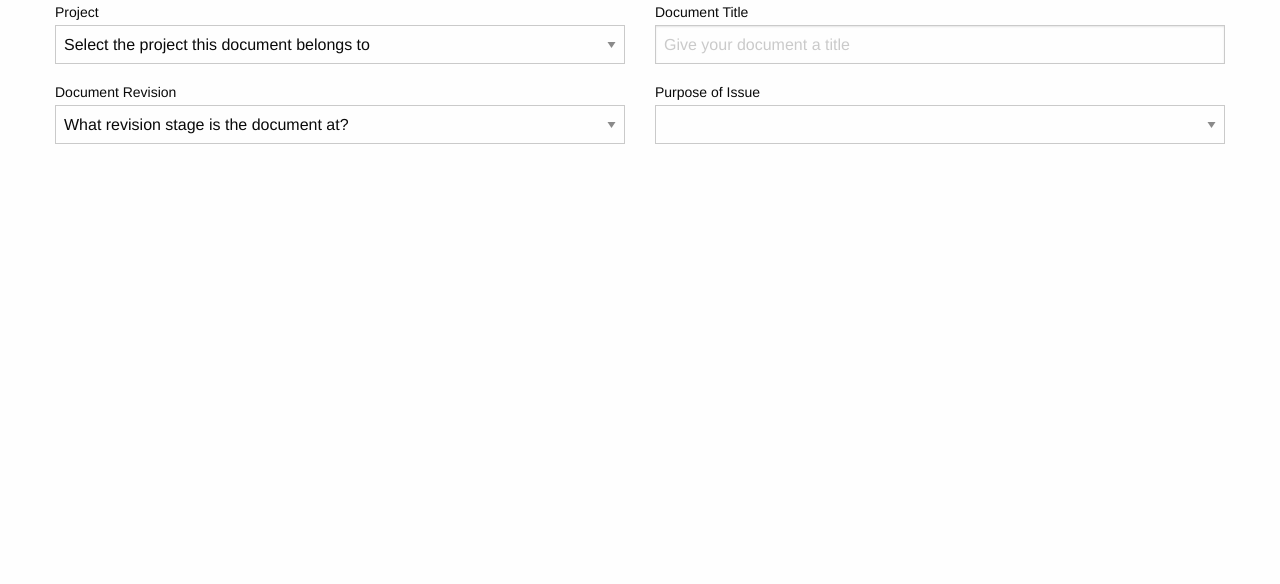
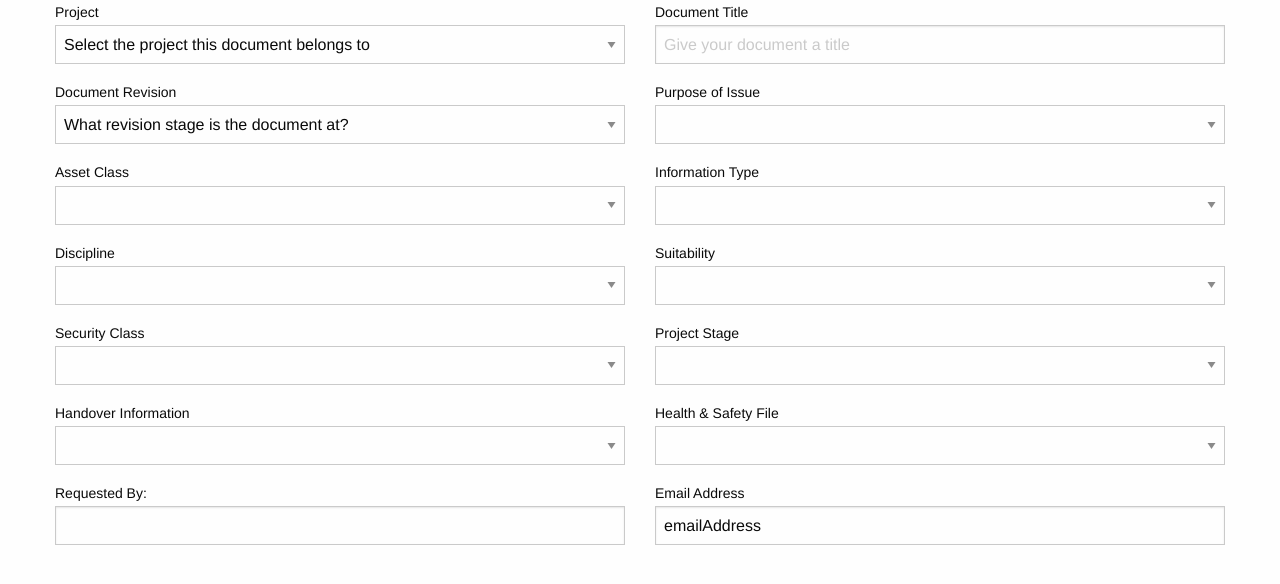
Before and after one commit to Senny10/CapitalDNRF, a React (Create React App) app in the folder document-numbers/: page / in a window 1280 px wide. Shown: the top 584 px of the page. Built offline with nearby package versions, Linux system fonts and the light colour scheme.

Commit message:
updated form state

```diff
--- a/document-numbers/src/App.tsx
+++ b/document-numbers/src/App.tsx
@@ -19,144 +19,23 @@ function App() {
     documentTitle: '',
     documentRevision: '',
     purposeOfIssue: '',
+    assetClass: '',
+    infotype: '',
+    discipline: '',
+    suitability: '',
+    securityClass: '',
+    projectStage: '',
+    handoverInformation: '',
+    hsf: '',
+    requested: '',
+    emailAddress: '',
+
   });
 
   return (
     <div className="App">
       <Form formState={formState} setFormState={setFormState} />
 
-      {/* <form onSubmit={handleSubmit(onSubmit)}>
-        <div className="form-control">
-          <label>Project</label>
-          <input type='project' {...register('project', {
-            required: true
-          })} name='project' />
-          {errors.project?.type === "required" && (
-            <p className="errorMsg">Project number is required.</p>
-          )}
-        </div>
-        <div className="form-control">
-          <label>Document Revision</label>
-          <input type='docrev' {...register('docrev', {
-            required: true
-          })} name='docrev' />
-          {errors.docrev?.type === "required" && (
-            <p className="errorMsg">Document revision is required.</p>
-          )}
-        </div>
-        <div className="form-\control">
-          <label>Document Title</label>
-          <input type='doctitle' {...register('doctitle', {
-            required: true
-          })} name='doctitle' />
-          {errors.doctitle?.type === "required" && (
-            <p className="errorMsg">Document title is required.</p>
-          )}
-        </div>
-        <div className="form-control">
-          <label>Purpose of Issue</label>
-          <input type='purpOfIssue' {...register('purpOfIssue', {
-            required: true
-          })} name='purpOfIssue' />
-          {errors.purpOfIssue?.type === "required" && (
-            <p className="errorMsg">Document purpose of issue is required.</p>
-          )}
-        </div>
-        <div className="form-control">
-          <label>Asset Class</label>
-          <input type='assetclass' {...register('assetclass', {
-            required: true
-          })} name='assetclass' />
-          {errors.assetclass?.type === "required" && (
-            <p className="errorMsg">Document asset case required.</p>
-          )}
-        </div>
-        <div className="form-control">
-          <label>Information Type</label>
-          <input type='infotype' {...register('infotype', {
-            required: true
-          })} name='infotype' />
-          {errors.infotype?.type === "required" && (
-            <p className="errorMsg">Document type is required.</p>
-          )}
-        </div>
-        <div className="form-control">
-          <label>Discipline</label>
-          <input type='discipline' {...register('discipline', {
-            required: true
-          })} name='discipline' />
-          {errors.discipline?.type === "required" && (
-            <p className="errorMsg">Document discipline of issue is required.</p>
-          )}
-        </div>
-        <div className="form-control">
-          <label>Suitability</label>
-          <input type='suitability' {...register('suitability', {
-            required: true
-          })} name='suitability' />
-          {errors.suitability?.type === "required" && (
-            <p className="errorMsg">Suitability code is required.</p>
-          )}
-        </div>
-        <div className="form-control">
-          <label>TfL Security Classification</label>
-          <input type='securityclass' {...register('securityclass', {
-            required: true
-          })} name='securityclass' />
-          {errors.securityclass?.type === "required" && (
-            <p className="errorMsg">Security class is required.</p>
-          )}
-        </div>
-        <div className="form-control">
-          <label>Project Stage</label>
-          <input type='projstage' {...register('projstage', {
-            required: true
-          })} name='projstage' />
-          {errors.projstage?.type === "required" && (
-            <p className="errorMsg">Project stage is required.</p>
-          )}
-        </div>
-        <div className="form-control">
-          <label>Handover Information</label>
-          <input type='handoverinfo' {...register('handoverinfo', {
-            required: true
-          })} name='handoverinfo' />
-          {errors.handoverinfo?.type === "required" && (
-            <p className="errorMsg">Handover information is required.</p>
-          )}
-        </div>
-        <div className="form-control">
-          <label>Health &amp; Safety File</label>
-          <input type='hsf' {...register('hsf', {
-            required: true
-          })} name='hsf' />
-          {errors.hsf?.type === "required" && (
-            <p className="errorMsg">REQUIRED!!!</p>
-          )}
-        </div>
-        <div className="form-control">
-          <label>Requested by:</label>
-          <input type='requested' {...register('requested', {
-            required: true
-          })} name='requested' />
-          {errors.requested?.type === "required" && (
-            <p className="errorMsg">REQUIRED!!! - Who needs to see this number??</p>
-          )}
-        </div>
-        <div className="form-control">
-          <label>Project Email Address</label>
-          <input type='emailAddress' {...register('emailAddress', {
-            required: true
-          })} name='emailAddress' />
-          {errors.emailAddress?.type === "required" && (
-            <p className="errorMsg">Email address is required.</p>
-          )}
-        </div>
-        <div className="form-control">
-          <label></label>
-          <button type="submit">Send</button>
-        </div>
-      </form> */}
 
     </div>
   );
--- a/document-numbers/src/Components/Form.tsx
+++ b/document-numbers/src/Components/Form.tsx
@@ -7,6 +7,16 @@ export interface FormState {
     documentTitle: string;
     documentRevision: string;
     purposeOfIssue: string;
+    assetClass: string;
+    infotype: string;
+    discipline: string;
+    suitability: string;
+    securityClass: string;
+    projectStage: string;
+    handoverInformation: string;
+    hsf: string;
+    requested: string;
+    emailAddress: string;
 }
 
 interface FormProps {
@@ -68,6 +78,82 @@ const Form = ({ formState, setFormState }: FormProps) => {
                     ]}
                         updateValue={updateFormValue('purposeOfIssue')}
                     />
+                    <Input
+                        label='Asset Class'
+                        name='assetClass'
+                        value= {formState.assetClass}
+                        type='drop-down'
+                        options={[]}
+                        updateValue={updateFormValue('assetClass')}
+                    />
+                    <Input
+                        label='Information Type'
+                        name='infotype'
+                        value= {formState.infotype}
+                        type='drop-down'
+                        options={[]}
+                        updateValue={updateFormValue('infotype')}
+                    />
+                    <Input
+                        label='Discipline'
+                        name='discipline'
+                        value= {formState.discipline}
+                        type='drop-down'
+                        options={[]}
+                        updateValue={updateFormValue('discipline')}
+                    />
+                    <Input
+                        label='Suitability'
+                        name='suitability'
+                        value= {formState.suitability}
+                        type='drop-down'
+                        options={[]}
+                        updateValue={updateFormValue('suitability')}
+                    />
+                    <Input
+                        label='Security Class'
+                        name='securityClass'
+                        value= {formState.securityClass}
+                        type='drop-down'
+                        options={[]}
+                        updateValue={updateFormValue('securityClass')}
+                    />
+                    <Input
+                        label='Project Stage'
+                        name='projectStage'
+                        value= {formState.projectStage}
+                        type='drop-down'
+                        options={[]}
+                        updateValue={updateFormValue('projectStage')}
+                    />
+                    <Input
+                        label='Handover Information'
+                        name='handoverInformation'
+                        value= {formState.handoverInformation}
+                        type='drop-down'
+                        options={[]}
+                        updateValue={updateFormValue('handoverInformation')}
+                    />
+                    <Input
+                        label='Health & Safety File'
+                        name='hsf'
+                        value= {formState.hsf}
+                        type='drop-down'
+                        options={[]}
+                        updateValue={updateFormValue('hsf')}
+                    />
+                    <Input
+                        label='Requested By:'
+                        name='requested'
+                        value= {formState.requested}
+                        updateValue={updateFormValue('requested')}
+                    />
+                    <Input
+                        label='Email Address'
+                        name='emailAddress'
+                        value='emailAddress'
+                        updateValue={updateFormValue('emailAddress')}
+                    />
                 </div>
             </div>
         </form>
```
Lines whose indentation alone changed are shown as unchanged.
